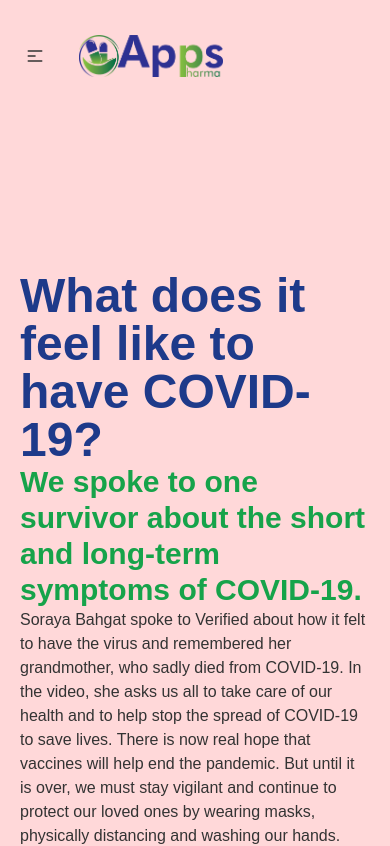
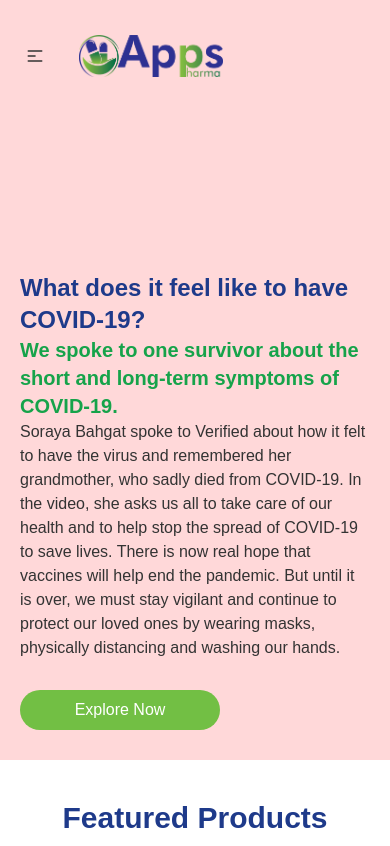
Before and after one commit to SalehAhmed19/app-pharma, a React (Create React App) app: page / in a window 390 px wide. Shown: the top 846 px of the page. Built offline with nearby package versions, Linux system fonts and the light colour scheme.

Commit message:
some organized

```diff
--- a/src/Pages/Home/Banner.jsx
+++ b/src/Pages/Home/Banner.jsx
@@ -5,10 +5,10 @@ const Banner = () => {
   return (
     <div className="bg grid grid-cols-1 lg:grid-cols-2 pt-40 lg:px-28">
       <div className="flex flex-col justify-center mx-5">
-        <h1 className="text-5xl text-blue-900 font-bold">
+        <h1 className="text-2xl lg:text-5xl text-blue-900 font-bold">
           What does it feel like to have COVID-19?
         </h1>
-        <h2 className="text-3xl font-bold text-green-600">
+        <h2 className="text-xl lg:text-3xl font-bold text-green-600">
           We spoke to one survivor about the short and long-term symptoms of
           COVID-19.
         </h2>
```
